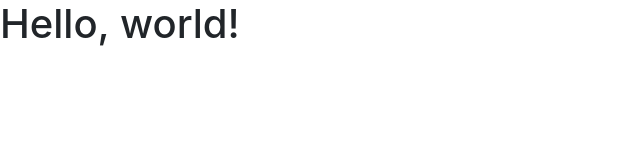
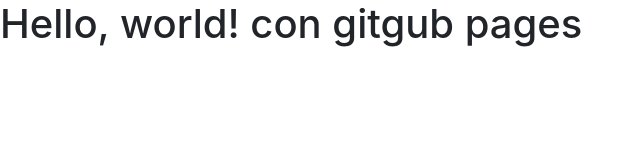
Before and after one commit to Aleb2021/sitioweb.github.io, a plain HTML site: page index.html in a window 1280 px wide. Shown: the whole page, without its empty margins (0-641 px from the left). Drawn offline with nearby package versions, Linux system fonts and the light colour scheme.

Commit message:
mi primer2 commit

```diff
--- a/index.html
+++ b/index.html
@@ -8,10 +8,10 @@
     <!-- Bootstrap CSS -->
     <link rel="stylesheet" href="https://cdn.jsdelivr.net/npm/bootstrap@4.6.1/dist/css/bootstrap.min.css" integrity="sha384-zCbKRCUGaJDkqS1kPbPd7TveP5iyJE0EjAuZQTgFLD2ylzuqKfdKlfG/eSrtxUkn" crossorigin="anonymous">
 
-    <title>Hello, world!</title>
+    <title>Hello, world! con github pages</title>
   </head>
   <body>
-    <h1>Hello, world!</h1>
+    <h1>Hello, world! con gitgub pages</h1>
 
     <!-- Optional JavaScript; choose one of the two! -->
 
```
